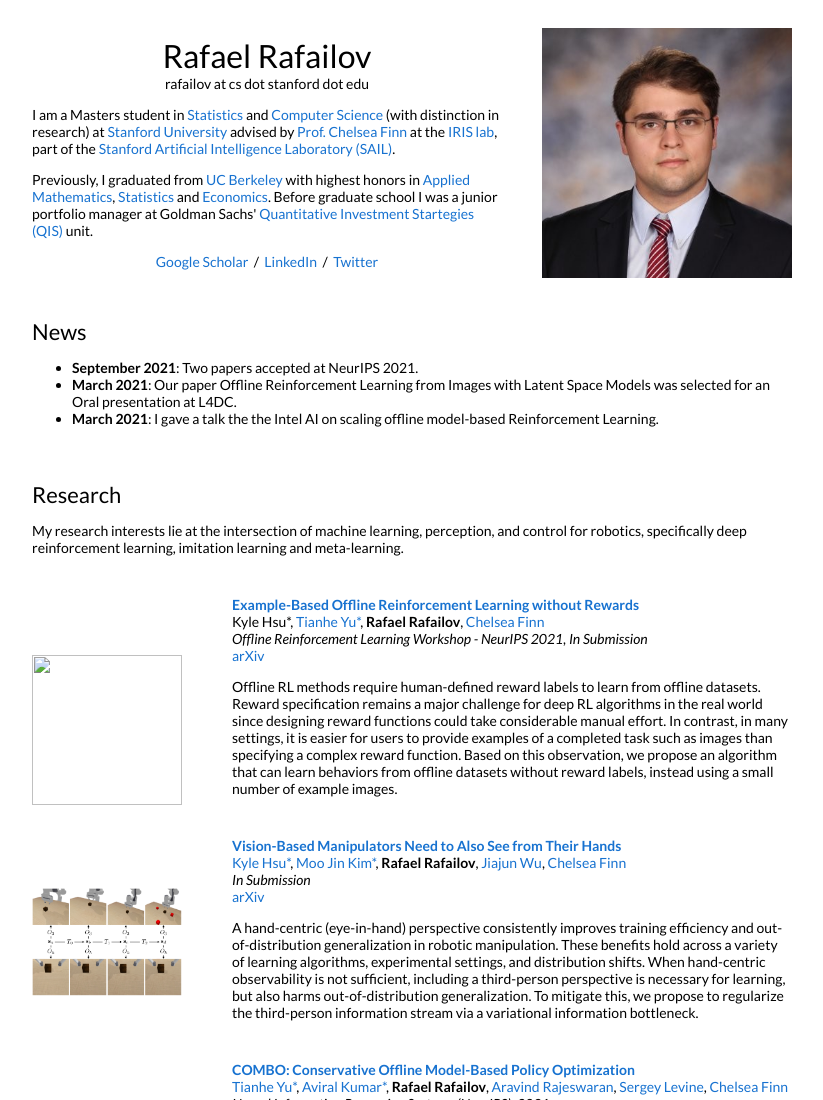
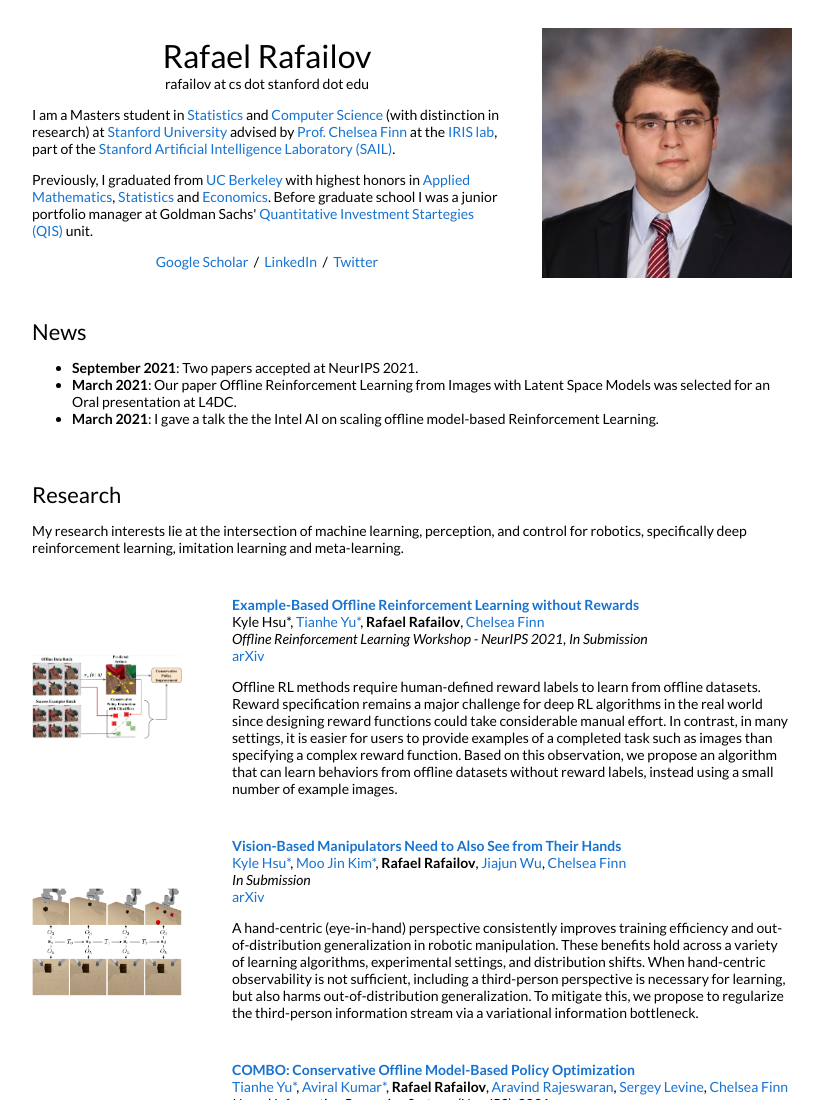
Before and after one commit to rmrafailov/rmrafailov.github.io, a plain HTML site: page index.html in a window 1280 px wide. Shown: the top 1100 px of the page, without its empty margins (228-1051 px from the left). Drawn offline with Linux system fonts and the light colour scheme.

Commit message:
Add files via upload

```diff
--- a/index.html
+++ b/index.html
@@ -141,8 +141,8 @@
             <td width="25%">
                   <heading2><i></i></heading2><br>
               <div class="one">
-                  <div class="two" id="eborl_still" style="opacity: 0;"><img src="./files/CEBORL3.pdf" width=150></div>
-                  <img src="./files/CEBORL3.pdf" width=150 >
+                  <div class="two" id="eborl_still" style="opacity: 0;"><img src="./files/CEBORL.png" width=150></div>
+                  <img src="./files/CEBORL.png" width=150 >
               </div>
               <script type="text/javascript">
               function combo_start() {
```
